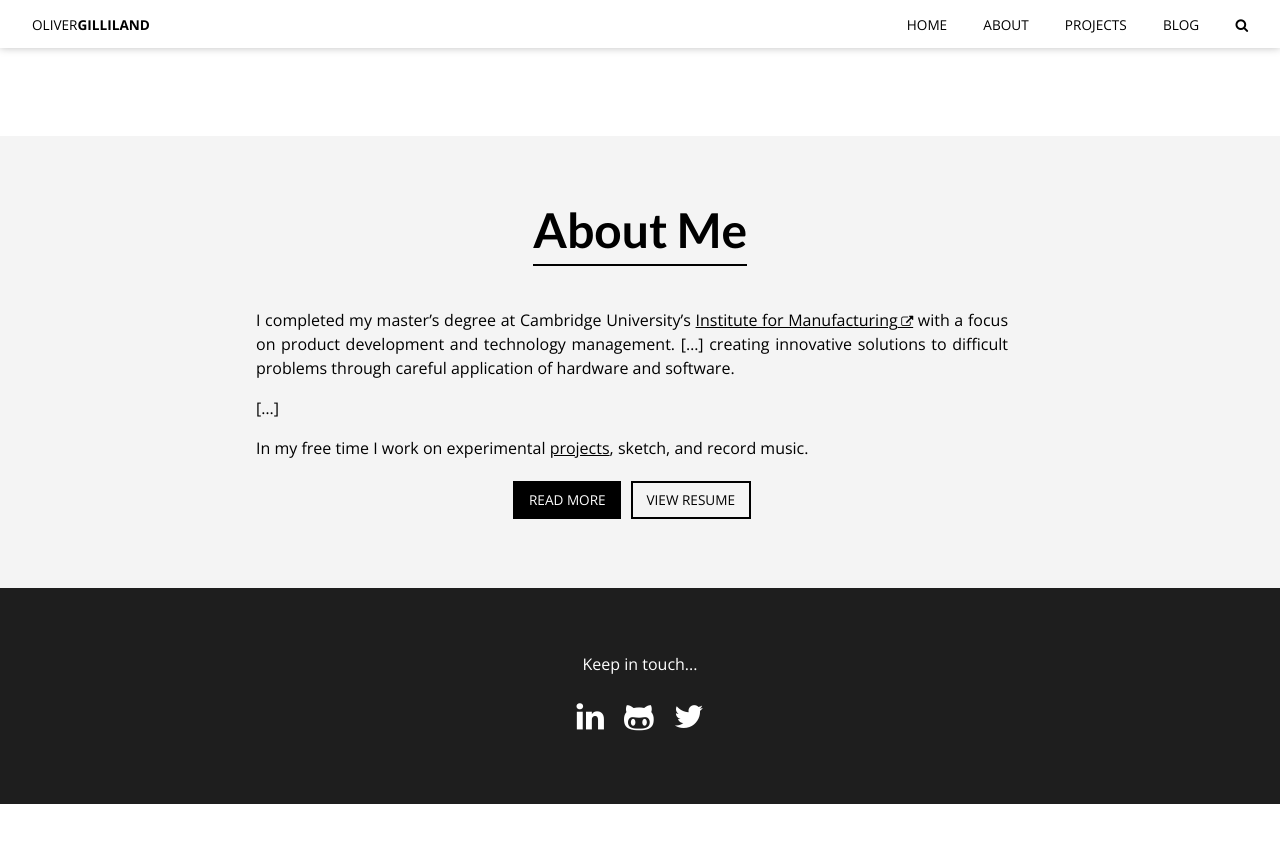
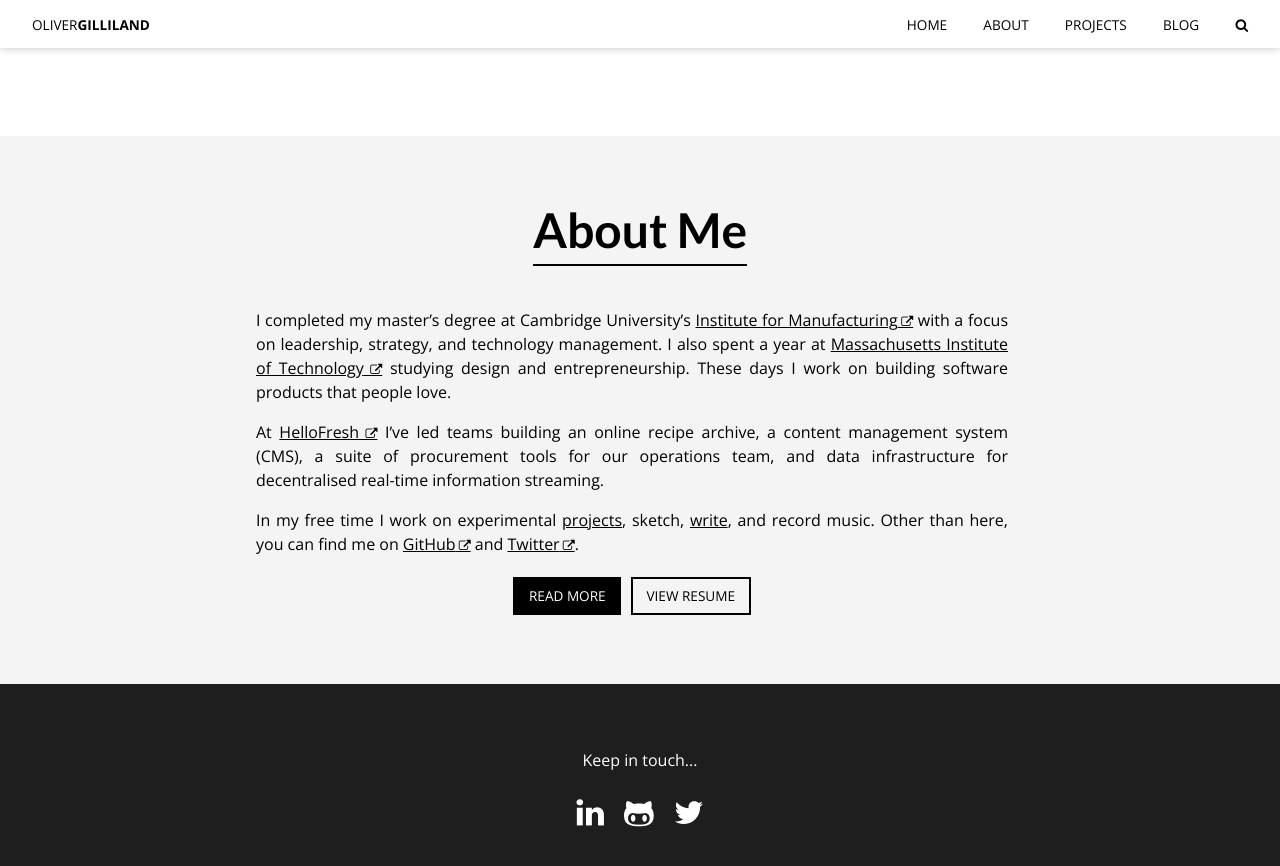
Before and after one commit to ogilliland/ogilliland.github.io, a Jekyll site: the page built from _pages/index.html, in a window 1280 px wide and 900 px high, scrolled down 764 px. Shown: the top 866 px of the window. Built offline with Jekyll 4.4.1, drawn with Linux system fonts in a browser that asks for light colours; before the commit the page ends 1568 px from its top, so only the background shows below that.

Commit message:
Update bio

```diff
--- a/_includes/about.md
+++ b/_includes/about.md
@@ -1,5 +1,5 @@
-I completed my master's degree at Cambridge University's [Institute for Manufacturing](https://www.ifm.eng.cam.ac.uk/){:target="_blank" .external} with a focus on product development and technology management. [...] creating innovative solutions to difficult problems through careful application of hardware and software.
+I completed my master's degree at Cambridge University's [Institute for Manufacturing](https://www.ifm.eng.cam.ac.uk/){:target="_blank" .external} with a focus on leadership, strategy, and technology management. I also spent a year at [Massachusetts Institute of Technology](https://www.mit.edu/){:target="_blank" .external} studying design and entrepreneurship. These days I work on building software products that people love.
 
-[...]
+At [HelloFresh](https://hellofresh.com/){:target="_blank" .external} I've led teams building an online recipe archive, a content management system (CMS), a suite of procurement tools for our operations team, and data infrastructure for decentralised real-time information streaming.
 
-In my free time I work on experimental [projects](/work/), sketch, and record music.
+In my free time I work on experimental [projects](/work/), sketch, [write](/blog/), and record music. Other than here, you can find me on [GitHub](https://github.com/ogilliland){:target="_blank" .external} and [Twitter](https://twitter.com/ollymg){:target="_blank" .external}.
```
